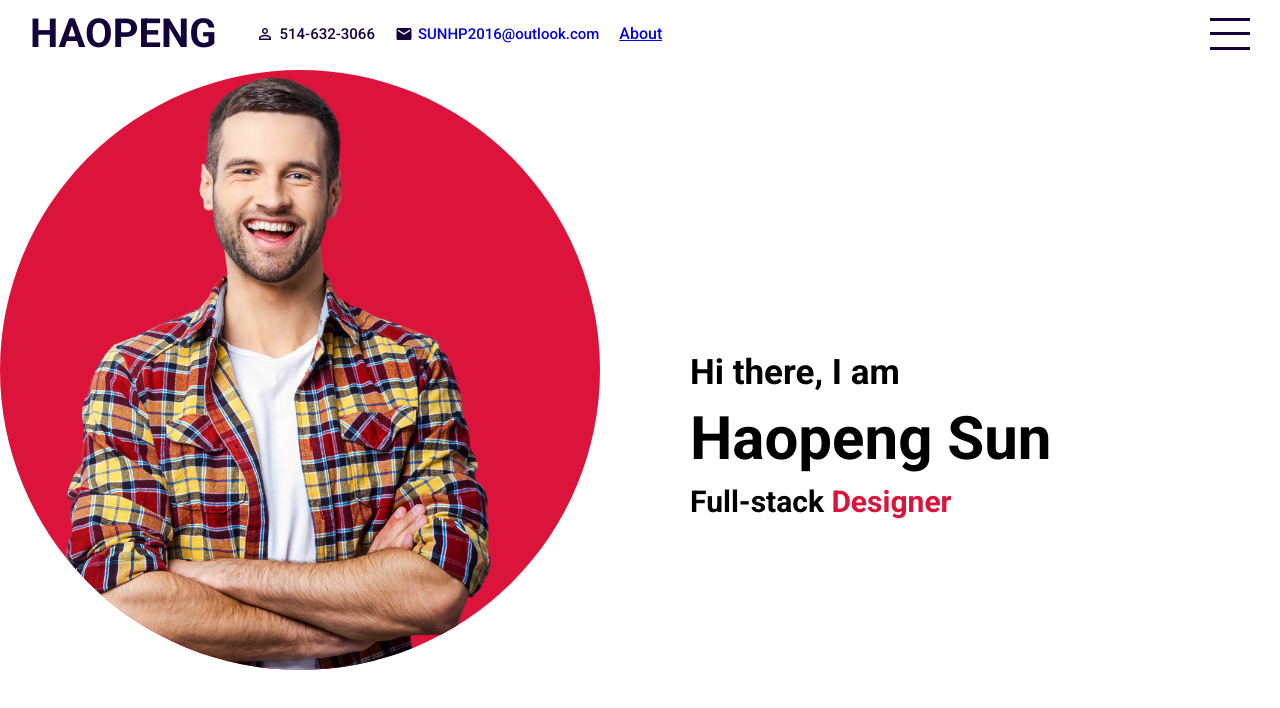
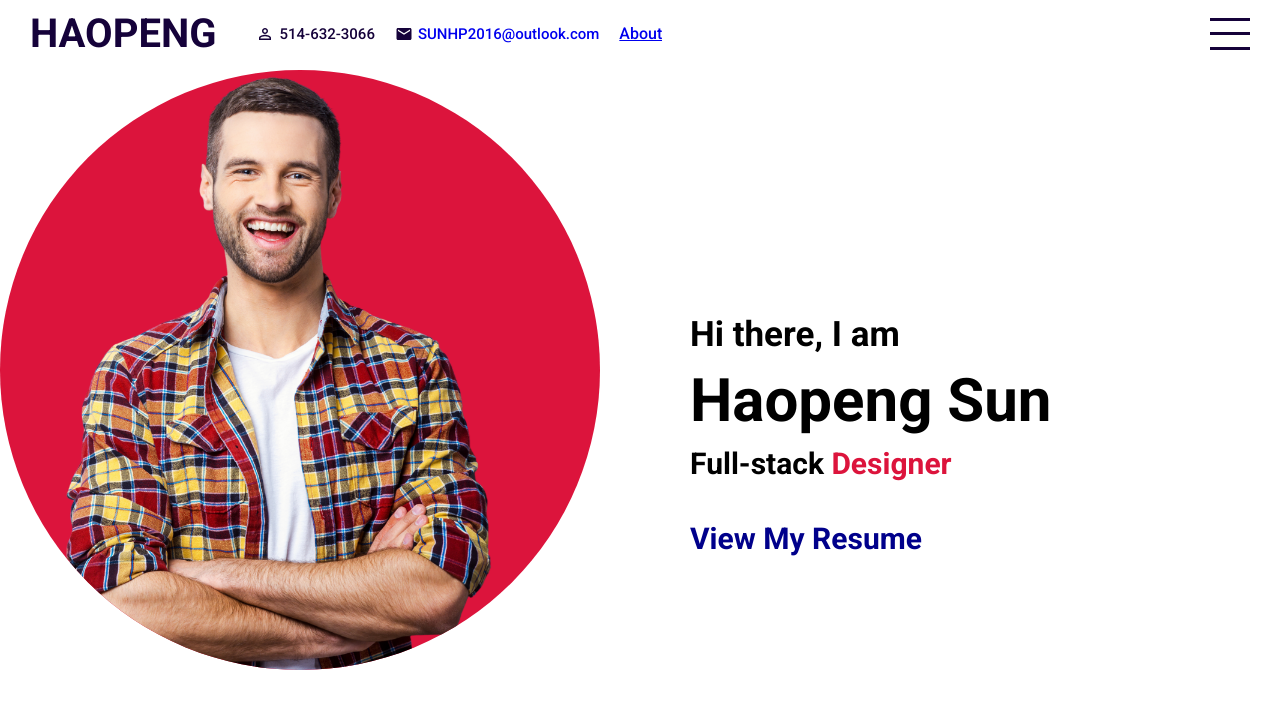
Before and after one commit to HaopengSun/portfolio, a React (Create React App) app: page / in a window 1280 px wide. Shown: the top 708 px of the page. Built offline with nearby package versions, Linux system fonts and the light colour scheme.

Commit message:
add link to view my resume

```diff
--- a/src/components/intro/Intro.jsx
+++ b/src/components/intro/Intro.jsx
@@ -26,6 +26,7 @@ const Intro = function(){
           <h2>Hi there, I am</h2>
           <h1>Haopeng Sun</h1>
           <h3>Full-stack <span ref={textRef}></span></h3>
+          <h3 className="resume" onClick={()=> window.open("https://resume.creddle.io/resume/21k1t4vbt9r", "_blank")}>View My Resume</h3>
           <a href="#portfolio">
             <img src="assets/down.png" alt="down" />
           </a>
--- a/src/components/intro/Intro.scss
+++ b/src/components/intro/Intro.scss
@@ -56,6 +56,12 @@
           }
         }
       }
+      .resume{
+        cursor: pointer;
+        font-size: 30px;
+        margin-top: 40px;
+        color:darkblue;
+      }
     }
 
     a{
```
